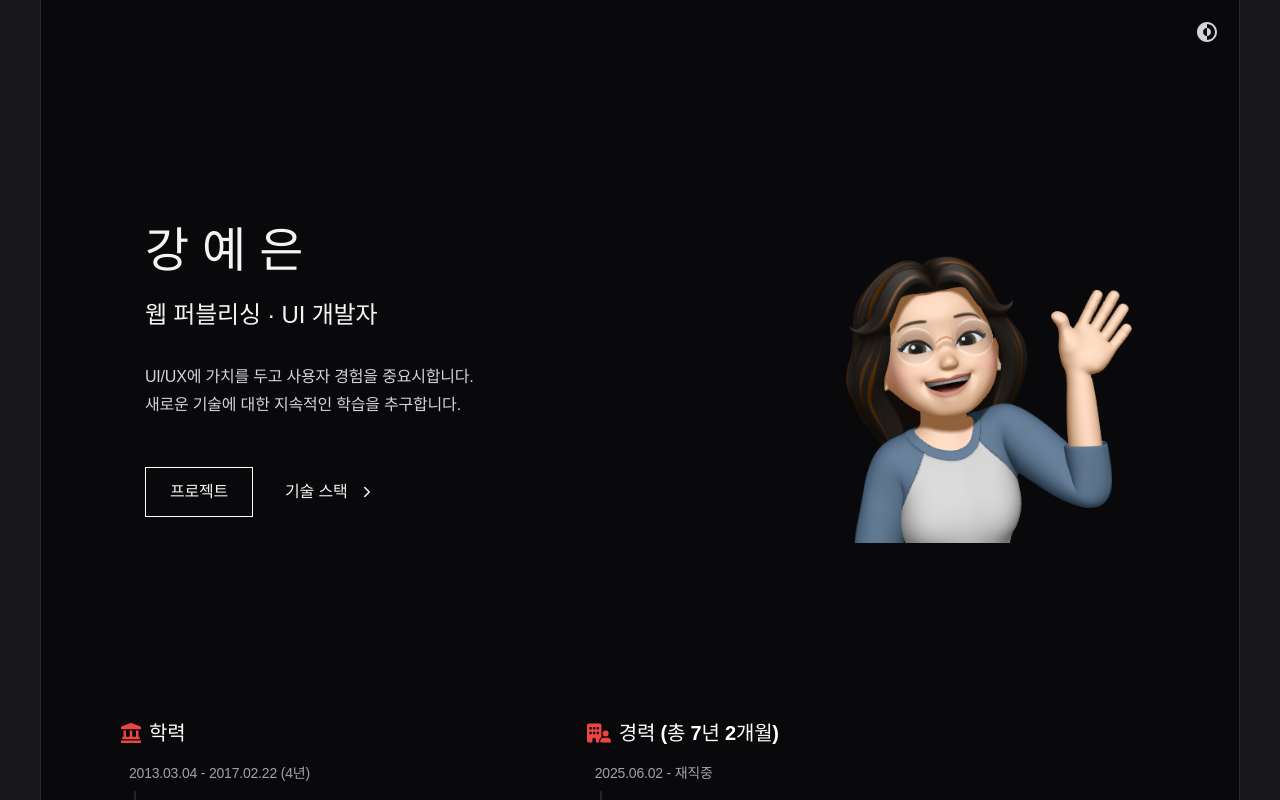
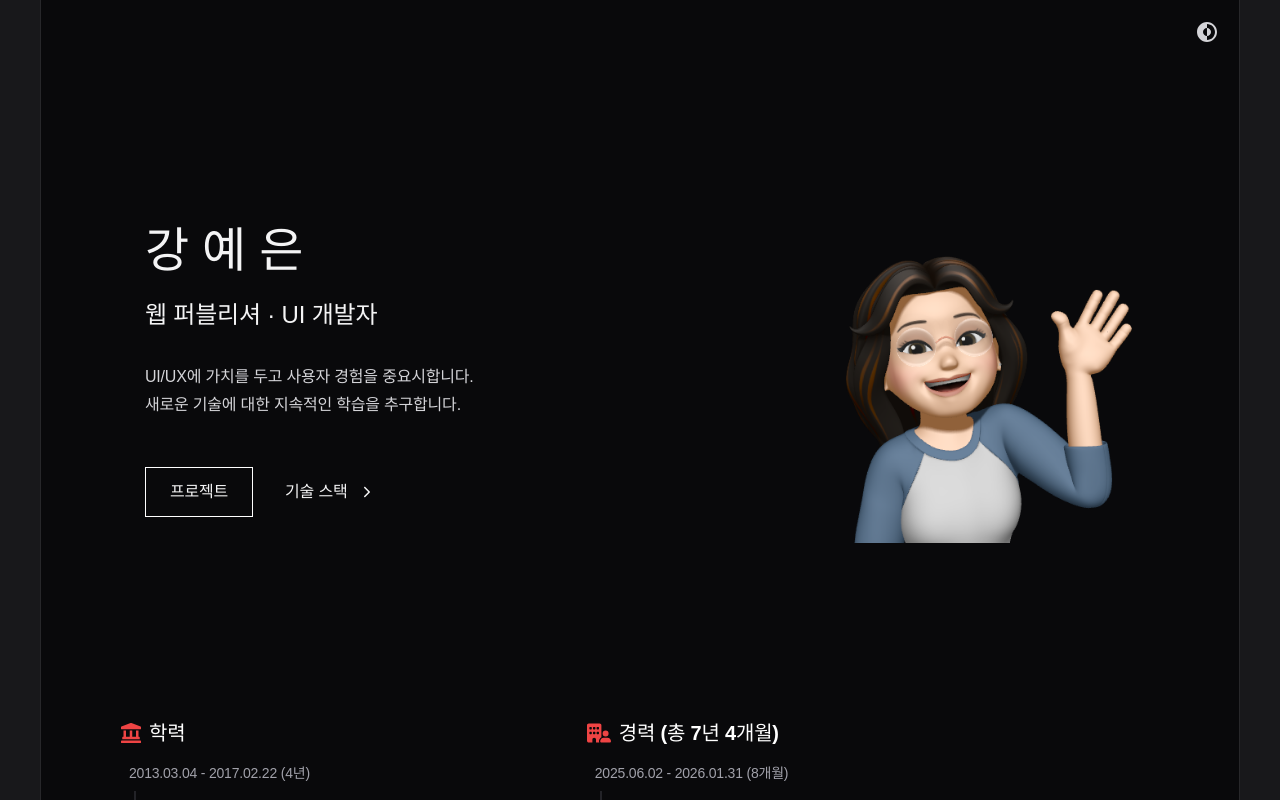
Before and after one commit to yeaeun23/react-portfolio, a React (Vite) app: page /#/ in a window 1280 px wide. Shown: the top 800 px of the page. Built offline with nearby package versions, Linux system fonts and the light colour scheme.

Commit message:
경력 수정

```diff
--- a/index.html
+++ b/index.html
@@ -8,7 +8,7 @@
     <link rel="preconnect" href="https://fonts.gstatic.com" crossorigin />
     <title>강예은 | 포트폴리오</title>
     <meta property="og:title" content="강예은 | 포트폴리오" />
-    <meta property="og:description" content="Frontend UX Engineer" />
+    <meta property="og:description" content="Web Publisher, UI Developer" />
     <meta
       property="og:image"
       content="https://yeaeun23.github.io/react-portfolio/images/photo.png"
--- a/src/components/sections/Careers.jsx
+++ b/src/components/sections/Careers.jsx
@@ -116,7 +116,7 @@ function Careers() {
         {/* =========== 경력 =========== */}
         <h4 className="text-xl dark:text-white mb-4 font-bold flex gap-2 items-center">
           <FaBuildingUser className="text-2xl text-red-800 dark:text-red-500" />
-          경력 (총 7년 2개월)
+          경력 (총 7년 4개월)
         </h4>
         <Career items={user_info.company} />
 
--- a/src/components/sections/Footer.jsx
+++ b/src/components/sections/Footer.jsx
@@ -12,7 +12,7 @@ function Footer() {
     <footer className="p-4 text-center md:flex justify-between">
       {/* =========== COPYRIGHT =========== */}
       <p className="text-zinc-600 self-center mt-2 md:mt-0 dark:text-zinc-300 text-sm text-center font-light">
-        © 2025 Yeeun Kang. All Rights Reserved
+        © 2026 Yeeun Kang. All Rights Reserved.
       </p>
 
       {/* =========== TOP 버튼 =========== */}
--- a/src/data/user_info.js
+++ b/src/data/user_info.js
@@ -2,7 +2,7 @@ const info = {
   // ============ 프로필 ============
   profile: {
     title: "강 예 은",
-    subtitle: "웹 퍼블리싱 · UI 개발자",
+    subtitle: "웹 퍼블리셔 · UI 개발자",
     description:
       "UI/UX에 가치를 두고 사용자 경험을 중요시합니다.\n새로운 기술에 대한 지속적인 학습을 추구합니다.",
     photo: "./images/photo.png",
@@ -77,7 +77,7 @@ const info = {
     {
       title: "스페이드컴퍼니 (LG CNS 협력사)",
       subtitle: "프리랜서 / 개발팀",
-      period: "2025.06.02 - 재직중",
+      period: "2025.06.02 - 2026.01.31 (8개월)",
       logo: "./images/logo/spade.svg",
       descriptions: [
         "AMXIS 표준 프레임워크 환경의 UI 개발(React.js, MUI)",
```
